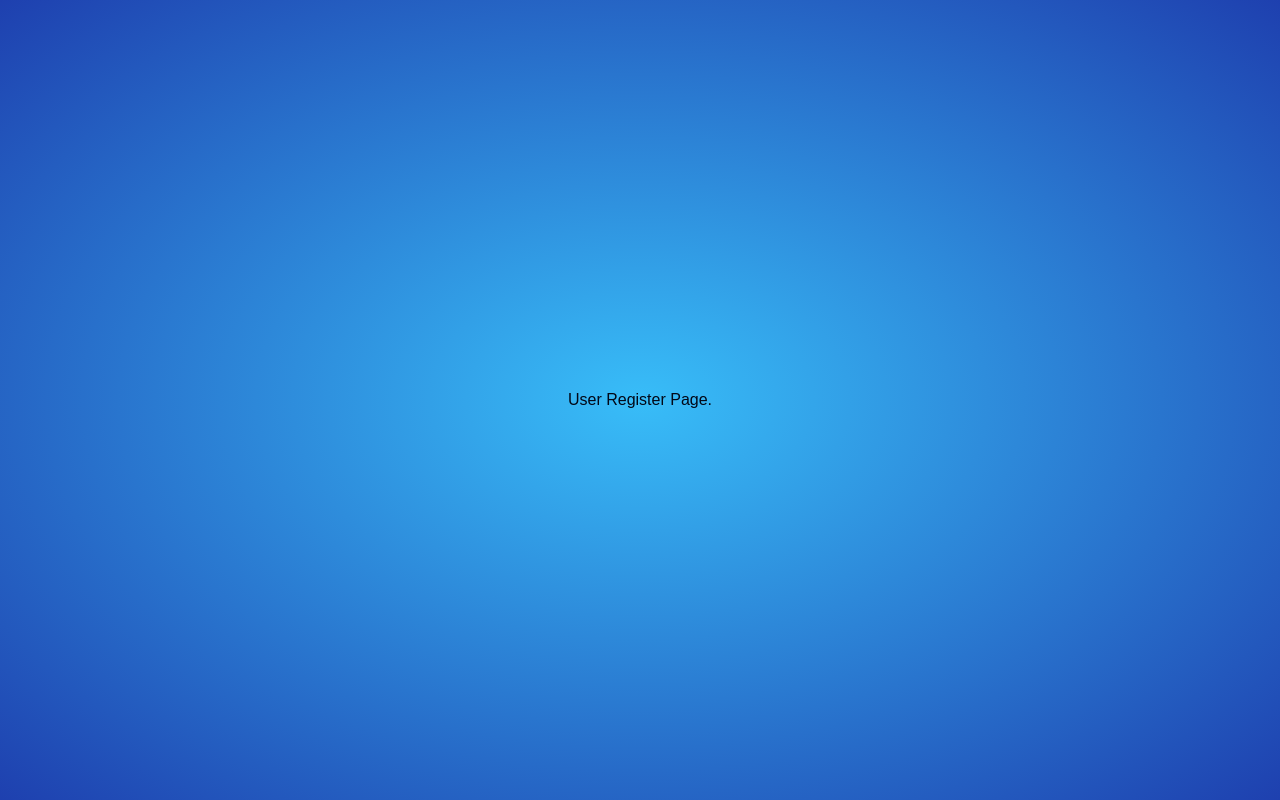
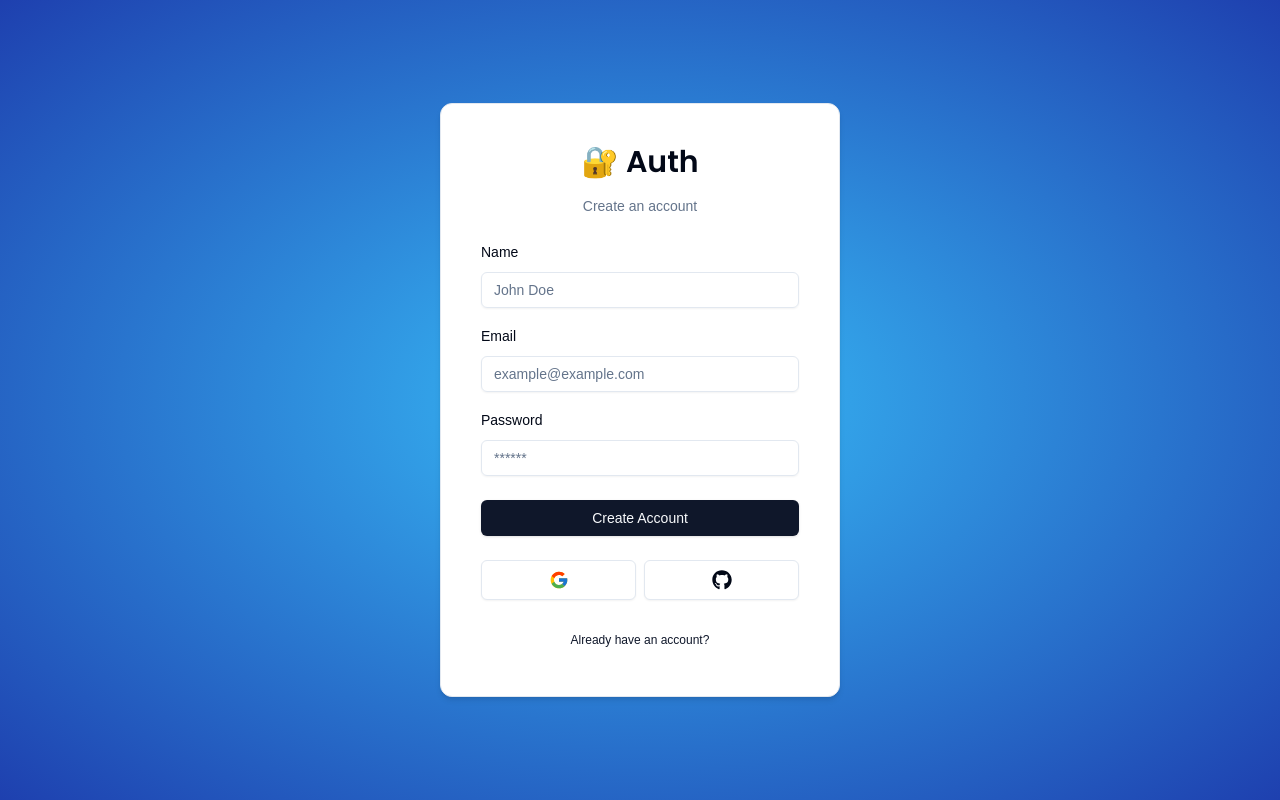
Before and after one commit to xianjun-zhang/learn-web-develop, a Next.js app in the folder nodejs/auth-tutorial/: page /register in a window 1280 px wide. Built offline with nearby package versions, Linux system fonts and the light colour scheme.

Commit message:
完善注册页面
完善注册页面

```diff
--- /dev/null
+++ b/nodejs/auth-tutorial/actions/register.ts
@@ -0,0 +1,17 @@
+"use server"
+
+import { z } from "zod";
+
+import { RegisterSchema } from "@/schemas";
+
+export const register = async (values: z.infer<typeof RegisterSchema>) => {
+    // Validate the input fields using the RegisterSchema
+    const validatedFields = RegisterSchema.safeParse(values);
+
+    // If validation fails, return an error message
+    if (!validatedFields.success) {
+        return { error: "Invalid registration details!" };
+    }
+
+    return { success: "Registration successful! Verification email sent." };
+}
--- a/nodejs/auth-tutorial/app/(auth)/register/page.tsx
+++ b/nodejs/auth-tutorial/app/(auth)/register/page.tsx
@@ -1,8 +1,8 @@
+import { RegisterForm } from "@/components/auth/register-form";
+
 const RegisterPage = () => {
     return (
-        <div>
-            User Register Page.
-        </div>
+        <RegisterForm />
     );
 };
 
--- a/nodejs/auth-tutorial/components/auth/login-form.tsx
+++ b/nodejs/auth-tutorial/components/auth/register-form.tsx
@@ -6,35 +6,36 @@ import { useState, useTransition } from "react";
 import { useForm } from "react-hook-form";
 import { zodResolver } from "@hookform/resolvers/zod";
 
-import { loginSchema } from "@/schemas";
+import { RegisterSchema } from "@/schemas";
 import { Input } from "@/components/ui/input";
 import { Form, FormControl, FormField, FormItem, FormLabel, FormMessage } from "@/components/ui/form";
 import { Button } from "@/components/ui/button";
 import { CardWrapper } from "@/components/auth/card-wrapper";
 import { FormError } from '@/components/form-error';
 import { FormSuccess } from '@/components/form-success';
-import { login } from "@/actions/login";
+import { register } from "@/actions/register";
 
-export const LoginForm = () => {
+export const RegisterForm = () => {
     const [error, setError] = useState<string | undefined>("");
     const [success, setSuccess] = useState<string | undefined>("");
 
     const [isPending, startTransition] = useTransition();
 
-    const form = useForm<z.infer<typeof loginSchema>>({
-        resolver: zodResolver(loginSchema),
+    const form = useForm<z.infer<typeof RegisterSchema>>({
+        resolver: zodResolver(RegisterSchema),
         defaultValues: {
+            name: "",
             email: "",
             password: "",
         },
     });
 
-    const onSubmit = (values: z.infer<typeof loginSchema>) => {
+    const onSubmit = (values: z.infer<typeof RegisterSchema>) => {
         setError("");
         setSuccess("");
 
         startTransition(() => {
-            login(values)
+            register(values)
             .then((res) => {
                 if (res.error) {
                     setError(res.error);
@@ -50,9 +51,9 @@ export const LoginForm = () => {
 
     return (
         <CardWrapper
-            headerLabel="Welcome back Login"
-            backButtonLabel="Dont have an account?"
-            backButtonHref="/register"
+            headerLabel="Create an account"
+            backButtonLabel="Already have an account?"
+            backButtonHref="/login"
             showSocial={true}
         >
             <Form {...form}>
@@ -61,6 +62,26 @@ export const LoginForm = () => {
                     className="space-y-6"
                 >
                     <div className="space-y-4">
+
+                        {/* Name input field */}
+                        <FormField
+                            control={form.control}
+                            name="name"
+                            render={({ field }) => (
+                                <FormItem>
+                                    <FormLabel>Name</FormLabel>
+                                    <FormControl>
+                                        <Input
+                                            {...field}
+                                            disabled={isPending}
+                                            placeholder="John Doe"
+                                            type="text"
+                                        />
+                                    </FormControl>
+                                    <FormMessage />
+                                </FormItem>
+                            )}
+                        />
 
                         {/* Email input field */}
                         <FormField
@@ -112,7 +133,7 @@ export const LoginForm = () => {
                         className="w-full"
                         disabled={isPending}
                     >
-                        Login
+                        Create Account
                     </Button>
                 </form>
             </Form>
--- a/nodejs/auth-tutorial/schemas/index.ts
+++ b/nodejs/auth-tutorial/schemas/index.ts
@@ -1,6 +1,6 @@
 import * as z from "zod";
 
-export const loginSchema = z.object({
+export const LoginSchema = z.object({
     email: z.string().email({
         message: "Please enter a valid email address",
     }),
@@ -9,14 +9,14 @@ export const loginSchema = z.object({
     }),
 });
 
-export const registerSchema = z.object({
+export const RegisterSchema = z.object({
     name: z.string().min(1, {
         message: "Name is required",
     }),
     email: z.string().email({
         message: "Please enter a valid email address",
     }),
-    password: z.string().min(8, {
-        message: "Password must be at least 8 characters",
+    password: z.string().min(6, {
+        message: "Password must be at least 6 characters",
     }),
 });
```
Also changed, not shown: nodejs/auth-tutorial/actions/login.ts (+3 -6 lines).
